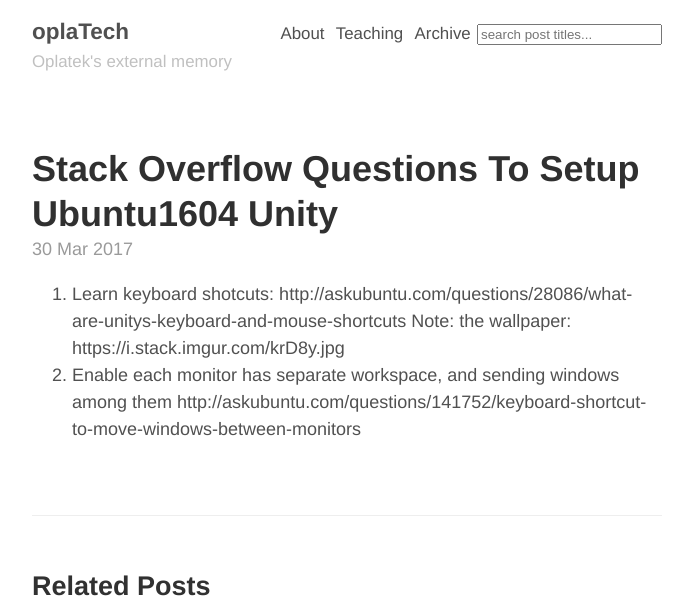
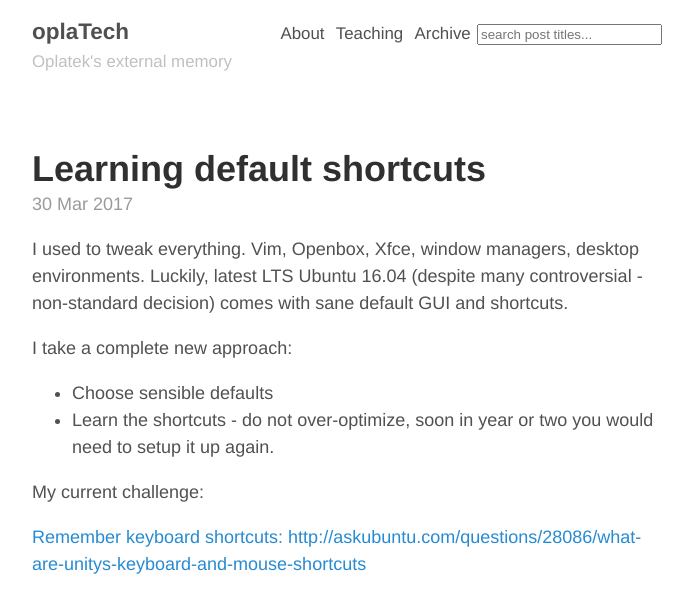
Before and after one commit to oplatek/oplatek.github.io, a Jekyll site: the page built from _posts/2017-03-30-stack-overflow-questions-to-setup-ubuntu1604-unity.md, in a window 1280 px wide. Shown: the top 600 px of the page, without its empty margins (293-986 px from the left). Built offline with Jekyll 4.4.1, drawn with Linux system fonts in a browser that asks for light colours; our own code applies the rules of GitHub Pages for plain Markdown files; some of the changed text lies outside the part shown.

Commit message:
improve second latest post shortcuts and about page

```diff
--- a/_posts/2017-03-30-stack-overflow-questions-to-setup-ubuntu1604-unity.md
+++ b/_posts/2017-03-30-stack-overflow-questions-to-setup-ubuntu1604-unity.md
@@ -1,5 +1,25 @@
-1. Learn keyboard shotcuts:
-http://askubuntu.com/questions/28086/what-are-unitys-keyboard-and-mouse-shortcuts
-   Note: the wallpaper: https://i.stack.imgur.com/krD8y.jpg
-2. Enable each monitor has separate workspace, and sending windows among them
-http://askubuntu.com/questions/141752/keyboard-shortcut-to-move-windows-between-monitors
+---
+layout: post
+title: Learning default shortcuts
+author: Ondrej Platek
+tags: GUI, Ubuntu, settings
+---
+
+I used to tweak everything. Vim, Openbox, Xfce, window managers, desktop environments.
+Luckily, latest LTS Ubuntu 16.04 (despite many controversial - non-standard decision) comes with sane default GUI and shortcuts.
+
+I take a complete new approach:
+- Choose sensible defaults
+- Learn the shortcuts - do not over-optimize, soon in year or two you would need to setup it up again.
+
+My current challenge:
+
+[Remember keyboard shortcuts: http://askubuntu.com/questions/28086/what-are-unitys-keyboard-and-mouse-shortcuts](http://askubuntu.com/questions/28086/what-are-unitys-keyboard-and-mouse-shortcuts)
+
+There is also a handy wallpaper from imgur.com
+
+![https://i.stack.imgur.com/krD8y.jpg](https://i.stack.imgur.com/krD8y.jpg)
+
+[Enabling for each monitor has separate workspace, and sending windows among them](http://askubuntu.com/questions/141752/keyboard-shortcut-to-move-windows-between-monitors)
+
+Life is much simpler now. Finally, some time to write a short a blog post.
```
Also changed, not shown: about.md (+6 -8 lines).
